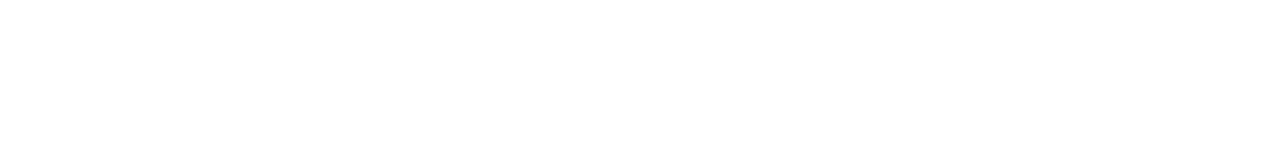
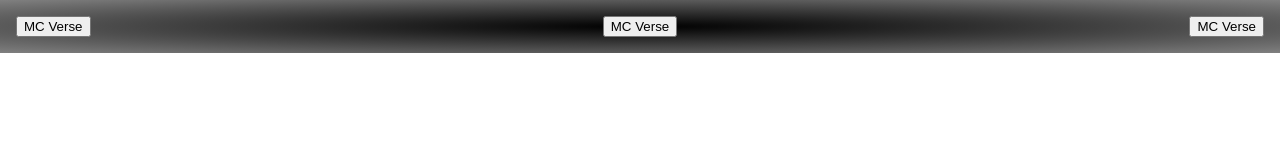
Before and after one commit to captcrunchjr/MC-Verse, a plain HTML site: page index.html in a window 1280 px wide. Drawn offline with Linux system fonts and the light colour scheme.

Commit message:
Creating top banner and formatted background

```diff
--- a/index.html
+++ b/index.html
@@ -1,22 +1,34 @@
 <!DOCTYPE html>
 <html>
     <head>
+        <meta charset="UTF-8" />
+        <meta http-equiv="X-UA-Compatible" content="IE=edge" />
+        <meta name="viewport" content="width=device-width, initial-scale=1.0" />
+        <link rel="stylesheet" type="text/css" href="main.css" />
         <title>MC Verse</title>
     </head>
 
     <body>
+        <div class="content">
             <div class="topbanner">
                 <div class="searchbox">
-
+                    <button>
+                        MC Verse
+                    </button>
                 </div>
 
                 <div class="toplogobox">
-
+                    <button>
+                        MC Verse
+                    </button>
                 </div>
 
 
                 <div class="pagecount">
-
+                    <button>
+                        MC Verse
+                    </button>
+                </div>
             </div>
         </div>
     </body>
--- a/main.css
+++ b/main.css
@@ -1,10 +1,17 @@
 body {
-
+    margin: 0;
 
 }
 
+.topbanner {
+    padding: 1em;
+    display: flex;
+    flex-direction: row;
+    justify-content: space-between;
+    background-image: radial-gradient(black,grey);
+}
 
-.topbanner {
-
-    justify-content: space-between;
+.searchbox {
+    display: flex;
+    flex-direction: row;
 }
```
Lines whose indentation alone changed are shown as unchanged.
